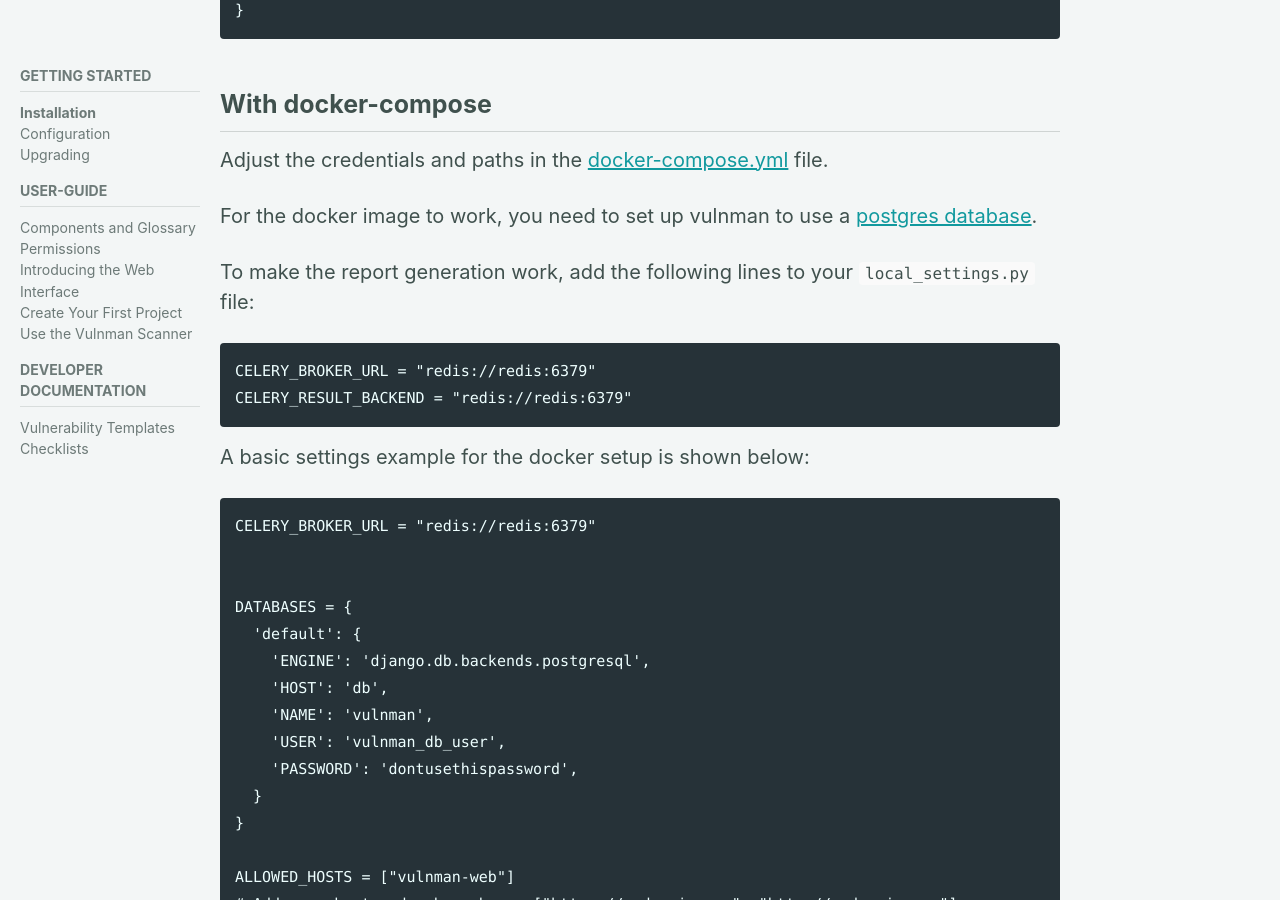
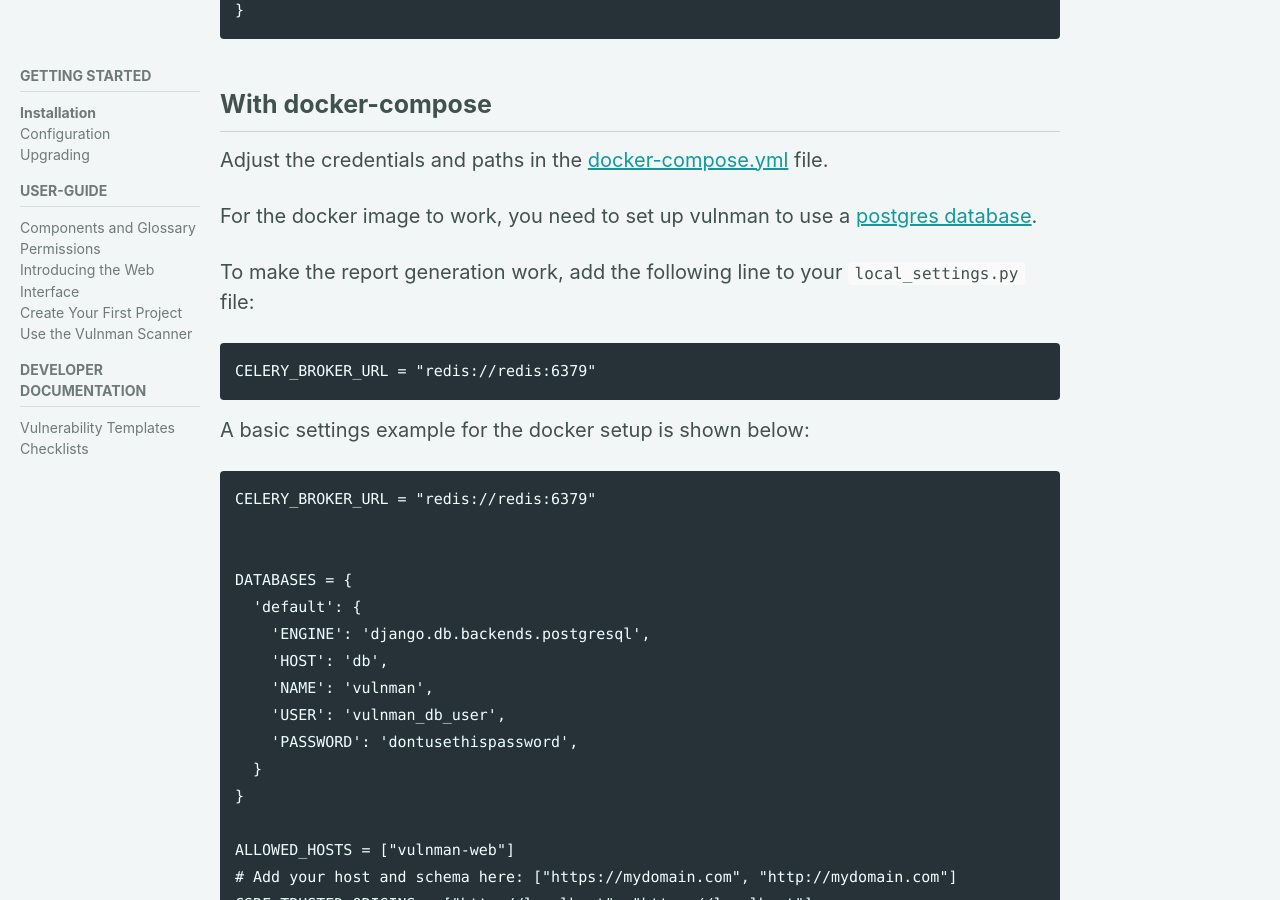
Before and after one commit to vulnman/vulnman.github.io, a Jekyll site: the page built from _docs/01_getting_started/01-install.md, in a window 1280 px wide and 900 px high, scrolled down 2562 px. Built offline with Jekyll 4.4.1, drawn with Linux system fonts in a browser that asks for light colours; cached includes are drawn as plain includes; comment, search, counter and statistics services are not loaded.

Commit message:
fix next fault

````diff
--- a/_docs/01_getting_started/01-install.md
+++ b/_docs/01_getting_started/01-install.md
@@ -103,11 +103,10 @@
 
 For the docker image to work, you need to set up vulnman to use a [postgres database](/docs/getting-started/configuration#postgresql).
 
-To make the report generation work, add the following lines to your `local_settings.py` file:
+To make the report generation work, add the following line to your `local_settings.py` file:
 
 ```
 CELERY_BROKER_URL = "redis://redis:6379"
-CELERY_RESULT_BACKEND = "redis://redis:6379"
 ```
 
 A basic settings example for the docker setup is shown below:
````
